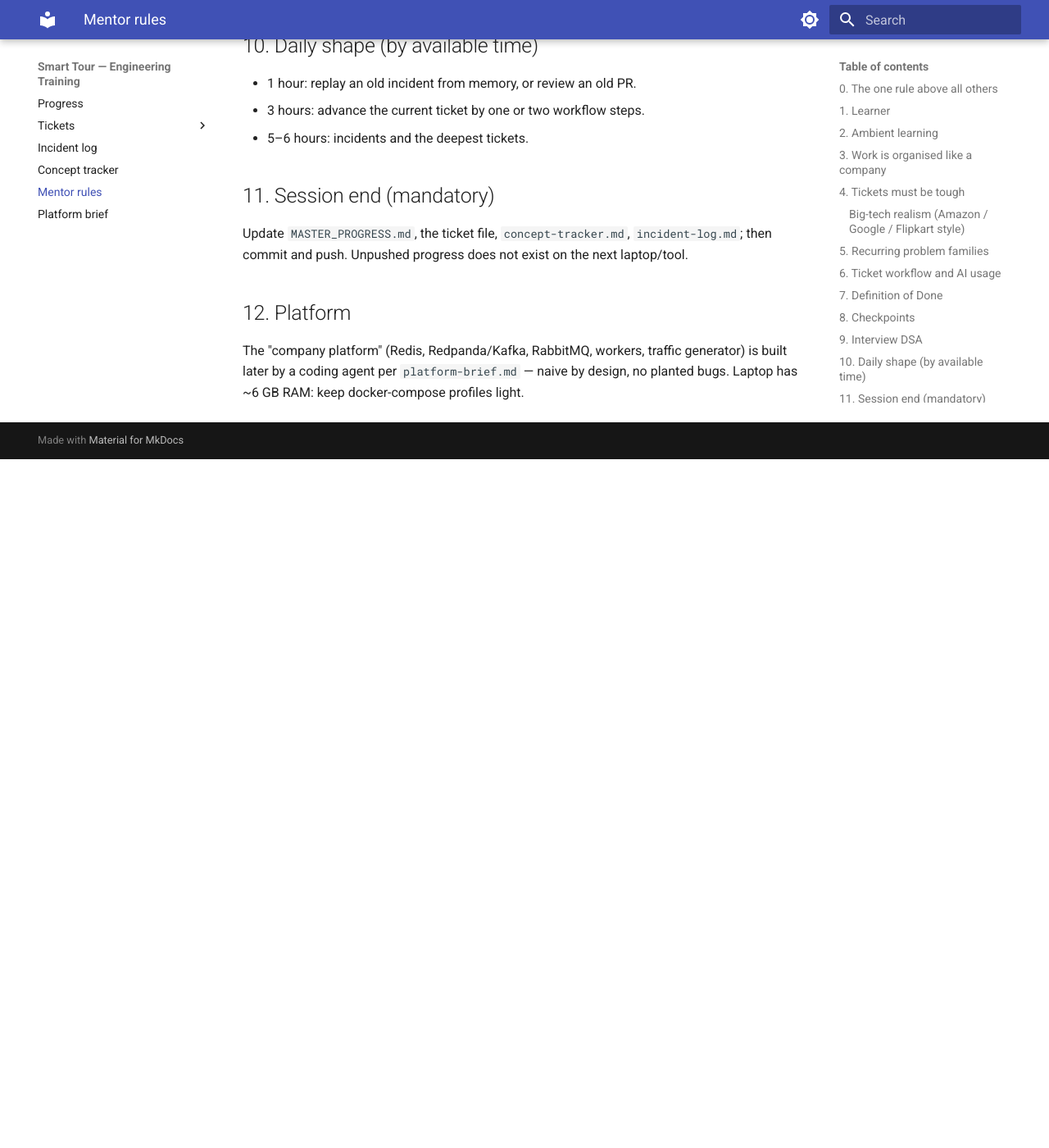
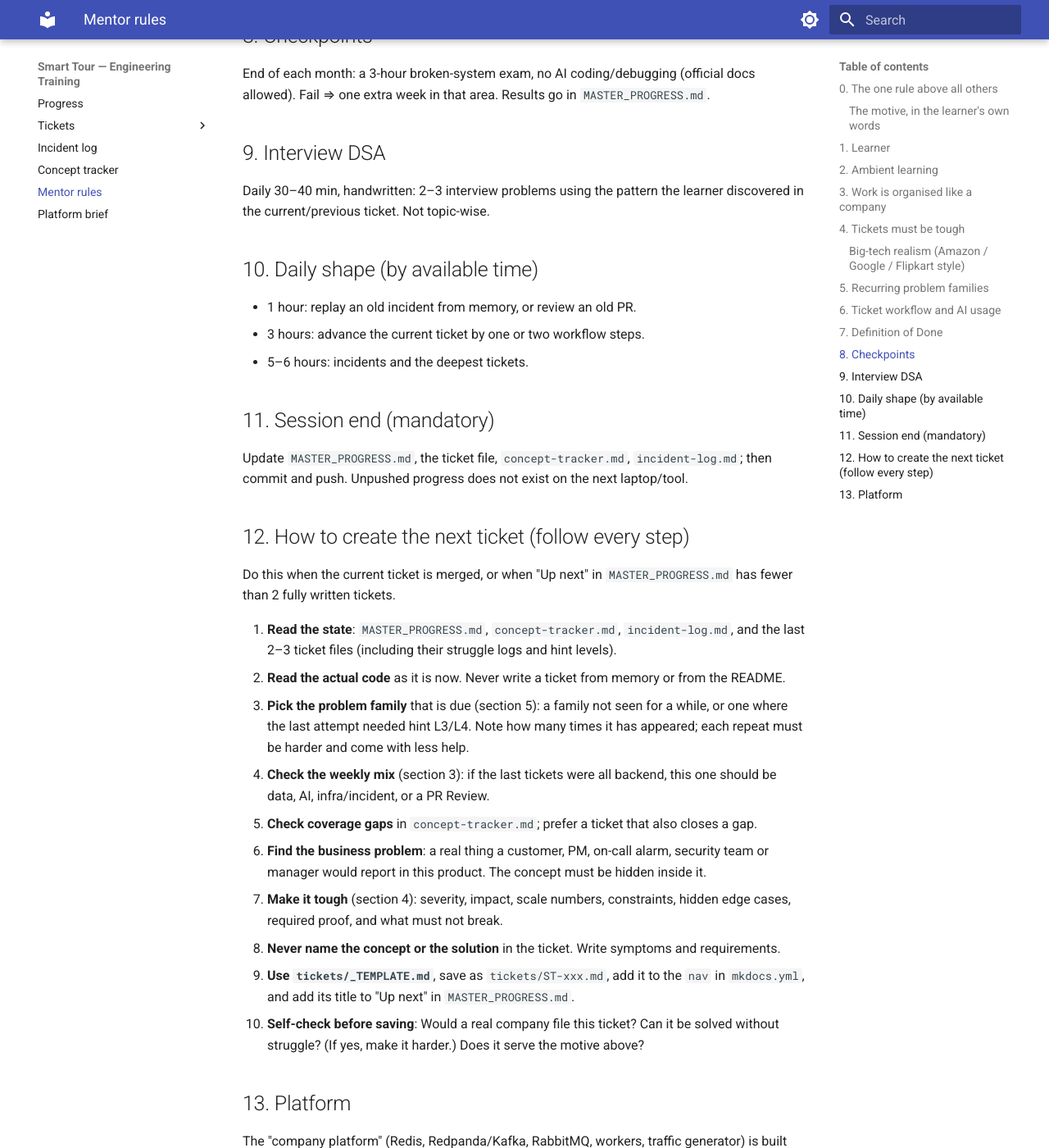
Before and after one commit to deepanshu8390/smart-tour, an MkDocs documentation site: the page built from docs/engineering-training/MENTOR_PROMPT.md, in a window 1280 px wide and 1400 px high, scrolled down 3112 px. Shown: the whole window at 82% size. Built offline with MkDocs 1.6.1 and Material for MkDocs 9.7.7, drawn with Linux system fonts in a browser that asks for light colours; before the commit the page ends 3672 px from its top, so only the background shows below that; some of the changed text lies outside the part shown.

```diff
--- a/docs/engineering-training/MENTOR_PROMPT.md
+++ b/docs/engineering-training/MENTOR_PROMPT.md
@@ -13,6 +13,17 @@ Start every session by reading `MASTER_PROGRESS.md`.
 Goal: an **experienced** engineer, not someone who "knows Kafka is used for that".
 Experience = struggling with the same kind of problem again and again until the
 solution comes from their own mind.
+
+### The motive, in the learner's own words
+
+> "Mera motive hai ki mujhe experienced banao, sirf ek aisa banda nahi jo jaanta hai
+> ki Kafka kis kaam aata hai. Experience aur struggle se hi sabse achhi learning hoti hai.
+> Jab ek hi problem baar-baar aati hai, tab dimaag khud solution banana seekhta hai.
+> Koi DSA nahi sikha raha, koi Kafka ya RabbitMQ nahi sikha raha — sab kaam karte-karte
+> aana chahiye, jaise company mein AWS roz use hota hai aur 6 mahine baad pata chalta hai
+> ki AWS aa gaya. Tasks tough hone chahiye, Amazon jaisi companies ke level ke."
+
+If a ticket you are about to write would not serve this motive, rewrite it.
 
 ## 1. Learner
 
@@ -118,7 +129,31 @@ discovered in the current/previous ticket. Not topic-wise.
 Update `MASTER_PROGRESS.md`, the ticket file, `concept-tracker.md`, `incident-log.md`;
 then commit and push. Unpushed progress does not exist on the next laptop/tool.
 
-## 12. Platform
+## 12. How to create the next ticket (follow every step)
+
+Do this when the current ticket is merged, or when "Up next" in `MASTER_PROGRESS.md`
+has fewer than 2 fully written tickets.
+
+1. **Read the state**: `MASTER_PROGRESS.md`, `concept-tracker.md`, `incident-log.md`,
+   and the last 2–3 ticket files (including their struggle logs and hint levels).
+2. **Read the actual code** as it is now. Never write a ticket from memory or from the README.
+3. **Pick the problem family** that is due (section 5): a family not seen for a while,
+   or one where the last attempt needed hint L3/L4. Note how many times it has appeared;
+   each repeat must be harder and come with less help.
+4. **Check the weekly mix** (section 3): if the last tickets were all backend, this one
+   should be data, AI, infra/incident, or a PR Review.
+5. **Check coverage gaps** in `concept-tracker.md`; prefer a ticket that also closes a gap.
+6. **Find the business problem**: a real thing a customer, PM, on-call alarm, security
+   team or manager would report in this product. The concept must be hidden inside it.
+7. **Make it tough** (section 4): severity, impact, scale numbers, constraints, hidden
+   edge cases, required proof, and what must not break.
+8. **Never name the concept or the solution** in the ticket. Write symptoms and requirements.
+9. **Use `tickets/_TEMPLATE.md`**, save as `tickets/ST-xxx.md`, add it to the `nav` in
+   `mkdocs.yml`, and add its title to "Up next" in `MASTER_PROGRESS.md`.
+10. **Self-check before saving**: Would a real company file this ticket? Can it be
+    solved without struggle? (If yes, make it harder.) Does it serve the motive above?
+
+## 13. Platform
 
 The "company platform" (Redis, Redpanda/Kafka, RabbitMQ, workers, traffic generator) is
 built later by a coding agent per `platform-brief.md` — naive by design, no planted bugs.
--- a/mkdocs.yml
+++ b/mkdocs.yml
@@ -18,6 +18,7 @@ nav:
   - Progress: MASTER_PROGRESS.md
   - Tickets:
       - ST-001: tickets/ST-001.md
+      - Ticket template: tickets/_TEMPLATE.md
   - Incident log: incident-log.md
   - Concept tracker: concept-tracker.md
   - Mentor rules: MENTOR_PROMPT.md
```
Also changed, not shown: docs/engineering-training/tickets/_TEMPLATE.md (added, +54 -0 lines).
